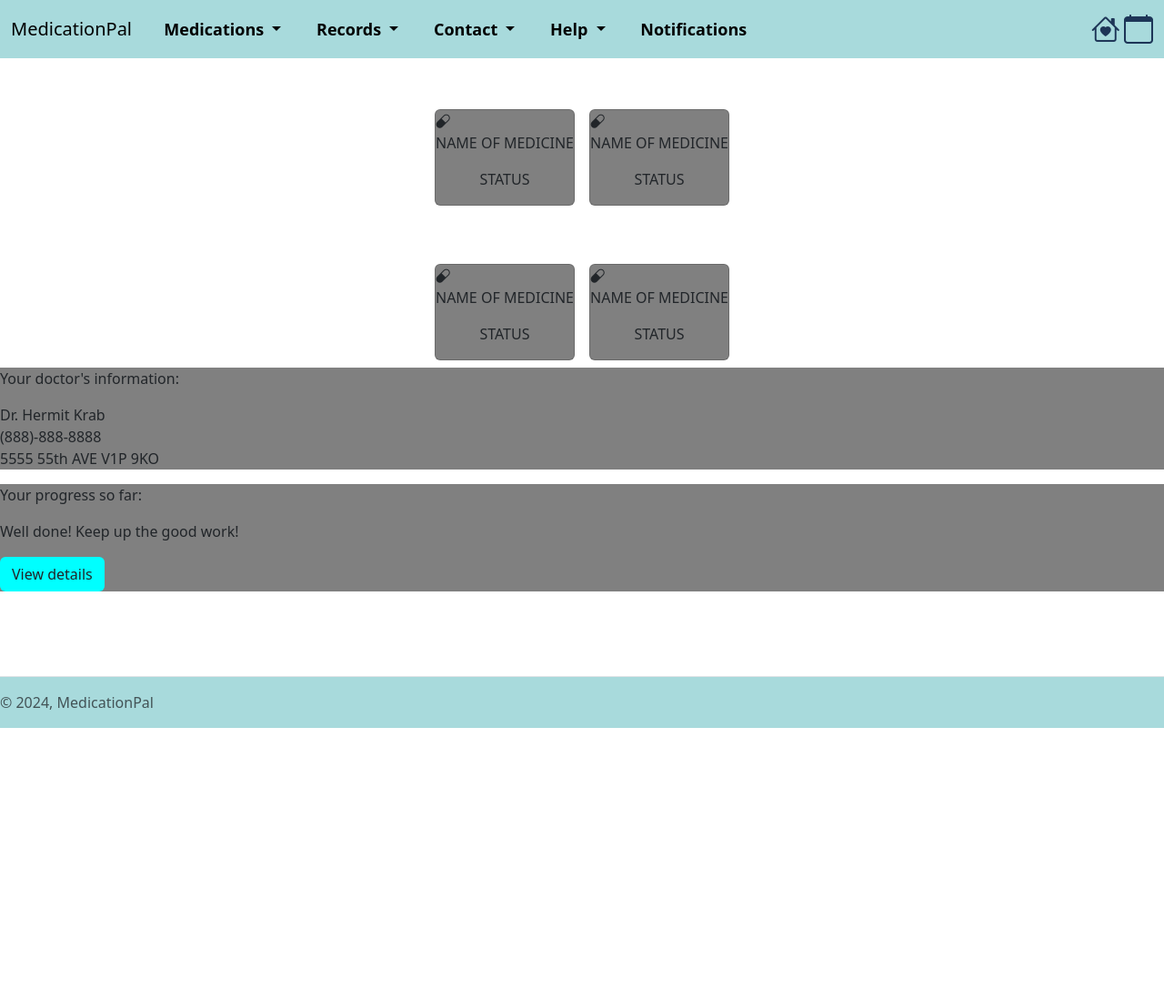
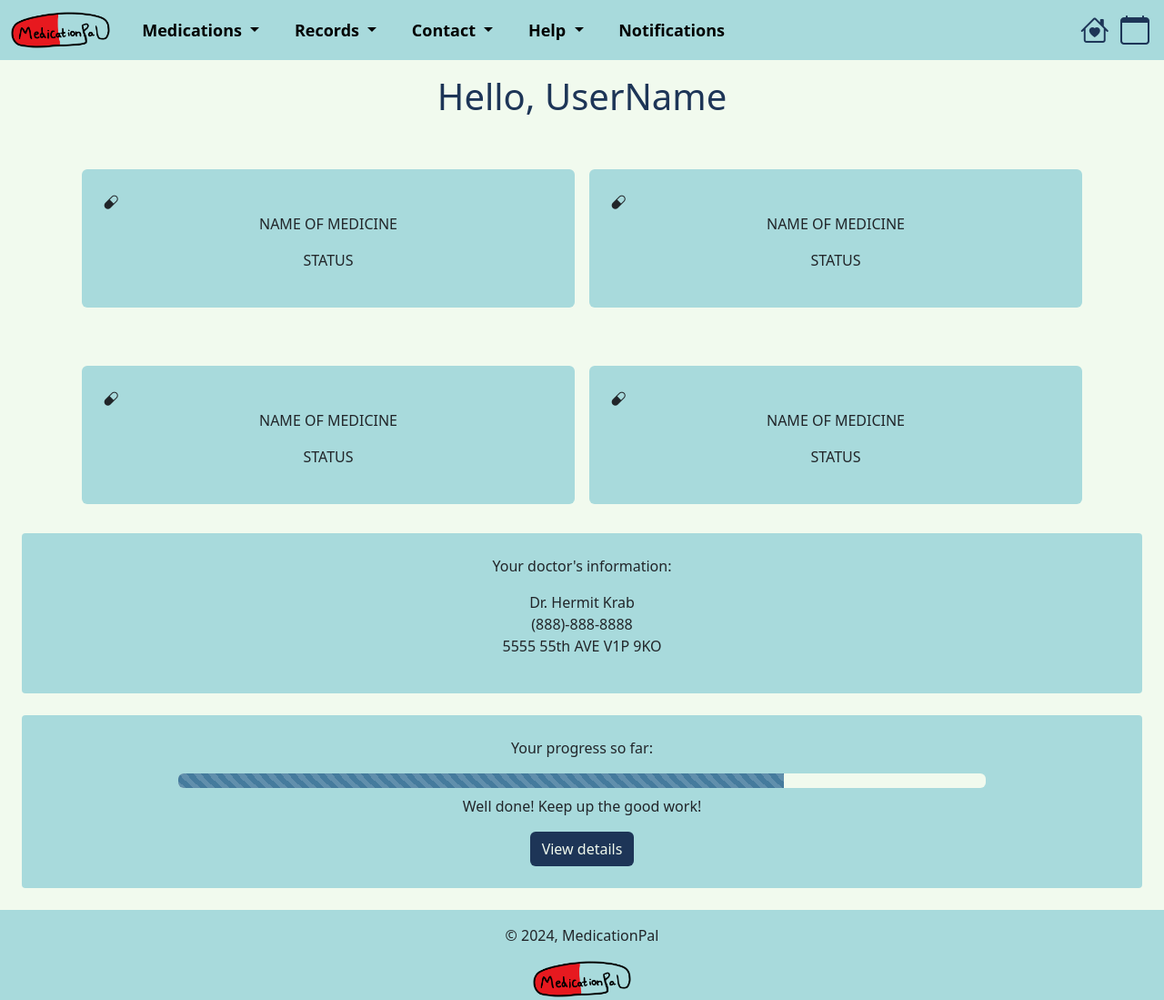
Before and after one commit to SamarjitBhogal/MedicationPal, a plain HTML site: page pages/homepage.html in a window 1280 px wide. Shown: the whole page at 91% size. Before the commit the page ends 800 px from the top, so only its background shows below. Drawn offline with nearby package versions, Linux system fonts and the light colour scheme; a script that the page names is missing.

Commit message:
finsished making homepage, added standard classes for palette

```diff
--- a/components/footer.html
+++ b/components/footer.html
@@ -1,3 +1,4 @@
-<footer class="py-3 border-top">
-  <p class="m-0 text-muted">&copy; 2024, MedicationPal</p>
+<footer class="py-3 text-center bg-a8dadc">
+  <p class="m-0">&copy; 2024, MedicationPal</p>
+  <img class="logo mt-3" src="../images/transparent-logo.png">
 </footer>
--- a/components/navbar.html
+++ b/components/navbar.html
@@ -1,11 +1,13 @@
-<nav class="navbar navbar-expand-lg nav-color">
+<nav class="navbar navbar-expand-lg bg-a8dadc">
     <div class="container-fluid">
-        <button class="navbar-toggler" type="button" data-bs-toggle="collapse"
+        <button class="navbar-toggler c-1d3557" type="button" data-bs-toggle="collapse"
             data-bs-target="#navbarSupportedContent" aria-controls="navbarSupportedContent" aria-expanded="false"
             aria-label="Toggle navigation">
             <span class="navbar-toggler-icon"></span>
         </button>
-        <a class="navbar-brand" href="./">MedicationPal</a>
+        <a class="navbar-brand" href="../">
+            <img class="logo" src="../images/transparent-logo.png">
+        </a>
         <div class="collapse navbar-collapse" id="navbarSupportedContent">
             <ul class="navbar-nav me-auto mb-2 mb-lg-0">
                 <li class="nav-item dropdown">
@@ -13,7 +15,7 @@
                         aria-expanded="false">
                         Medications
                     </a>
-                    <ul class="dropdown-menu">
+                    <ul class="dropdown-menu bg-e63946">
                         <li><a class="dropdown-item" href="#">Create Entries</a></li>
                         <li><a class="dropdown-item" href="#">Edit Entries</a></li>
                         <li><a class="dropdown-item" href="#">View Entries</a></li>
@@ -28,7 +30,7 @@
                         aria-expanded="false">
                         Records
                     </a>
-                    <ul class="dropdown-menu">
+                    <ul class="dropdown-menu bg-e63946">
                         <li><a class="dropdown-item" href="#">Schedule</a></li>
                         <li><a class="dropdown-item" href="#">Progress</a></li>
                     </ul>
@@ -38,7 +40,7 @@
                         aria-expanded="false">
                         Contact
                     </a>
-                    <ul class="dropdown-menu">
+                    <ul class="dropdown-menu bg-e63946">
                         <li><a class="dropdown-item" href="#">Doctors Info</a></li>
                         <li><a class="dropdown-item" href="#">Contact Us</a></li>
                     </ul>
@@ -48,7 +50,7 @@
                         aria-expanded="false">
                         Help
                     </a>
-                    <ul class="dropdown-menu">
+                    <ul class="dropdown-menu bg-e63946">
                         <li><a class="dropdown-item" href="#">FAQs</a></li>
                         <li><a class="dropdown-item" href="#">Feedback</a></li>
                         <li><a class="dropdown-item" href="#">Support</a></li>
@@ -65,8 +67,8 @@
             </form> -->
         </div>
         <div>
-            <a href="./"><i class="bi bi-house-heart"></i></a>
-            <a href="#"><i class="bi bi-calendar"></i></a>
+            <a href="./"><i class="bi bi-house-heart m-1 c-1d3557"></i></a>
+            <a href="#"><i class="bi bi-calendar m-1 c-1d3557"></i></a>
         </div>
     </div>
 </nav>
--- a/pages/homepage.html
+++ b/pages/homepage.html
@@ -3,6 +3,7 @@
 
 <head>
     <title>MedicationPal</title>
+    <link rel="icon" type="image/png" sizes="32x32" href="/favicon-32x32.png">
     <meta name="comp1800 template" content="My 1800 App">
 
     <!-- Required meta tags -->
@@ -40,8 +41,9 @@
     <div id="nav-placeholder"></div>
 
     <div>
-        <div class="container d-flex justify-content-center mt-5 mb-5">
-            <div class="card entry-card m-2">
+        <h1 class="text-center mt-3 c-1d3557">Hello, UserName</h1>
+        <div class="container d-flex justify-content-around mt-5 mb-5">
+            <div class="card entry-card bg-a8dadc m-2 p-4">
                 <i class="bi bi-capsule"></i>
                 <p>
                     <span>NAME OF MEDICINE</span>
@@ -50,7 +52,7 @@
                     <span>STATUS</span>
                 </p>
             </div>
-            <div class="card entry-card m-2">
+            <div class="card entry-card bg-a8dadc m-2 p-4">
                 <i class="bi bi-capsule"></i>
                 <p>
                     <span>NAME OF MEDICINE</span>
@@ -61,8 +63,8 @@
             </div>
         </div>
 
-        <div class="container d-flex justify-content-center">
-            <div class="card entry-card m-2">
+        <div class="container d-flex justify-content-around">
+            <div class="card entry-card bg-a8dadc m-2 p-4">
                 <i class="bi bi-capsule"></i>
                 <p>
                     <span>NAME OF MEDICINE</span>
@@ -71,7 +73,7 @@
                     <span>STATUS</span>
                 </p>
             </div>
-            <div class="card entry-card m-2">
+            <div class="card entry-card bg-a8dadc m-2 p-4">
                 <i class="bi bi-capsule"></i>
                 <p>
                     <span>NAME OF MEDICINE</span>
@@ -81,7 +83,7 @@
                 </p>
             </div>
         </div>
-        <div class="doc-info">
+        <div class="doc-info bg-a8dadc m-4 p-4 rounded-1">
             <p>
                 <span>
                     Your doctor's information:
@@ -95,19 +97,21 @@
                 </span>
             </p>
         </div>
-        <div class="progress-card">
+        <div class="progress-card bg-a8dadc m-4 p-4 rounded-1">
             <p>
                 <span>
                     Your progress so far:
                 </span>
             </p>
-
+            <div class="progress med-pal-progessbar bg-f1faee mb-2" role="progressbar" aria-label="Animated striped example" aria-valuenow="75" aria-valuemin="0" aria-valuemax="100">
+                <div class="progress-bar progress-bar-striped progress-bar-animated bg-457b9d" style="width: 75%"></div>
+            </div>
             <p>
                 <span>
                     Well done! Keep up the good work!
                 </span>
             </p>
-            <button type="button" class="btn">View details</button>
+            <button type="button" class="btn bg-1d3557 c-f1faee">View details</button>
         </div>
     </div>
 
--- a/styles/homepageStyle.css
+++ b/styles/homepageStyle.css
@@ -1,5 +1,7 @@
 .entry-card {
-    background-color: grey;
+    width: 100%;
+    height: 100%;
+    border: none;
 }
 
 .entry-card p {
@@ -7,13 +9,14 @@
 }
 
 .doc-info {
-    background-color: grey;
+    text-align: center;
 }
 
 .progress-card {
-    background-color: grey;
+    text-align: center;
 }
 
-.progress-card button {
-    background-color: aqua;
+.med-pal-progessbar {
+    width: 75%;
+    margin: 0 auto;
 }
--- a/styles/style.css
+++ b/styles/style.css
@@ -3,20 +3,63 @@ body {
     padding: 0;
     width: 100vw;
     min-height: 100vh;
+    background-color: #f1faee;
+}
+
+/* Color Palette */
+
+/* Background: */
+.bg-e63946 {
+    background-color: #e63946;
+}
+
+.bg-f1faee {
+    background-color: #f1faee;
+}
+
+.bg-a8dadc {
+    background-color: #a8dadc;
+}
+
+.bg-457b9d {
+    background-color: #457B9D;
+}
+
+.bg-1d3557 {
+    background-color: #1d3557;
+}
+
+/* Color: */
+.c-e63946 {
+    color: #e63946;
+}
+
+.c-f1faee {
+    color: #f1faee;
+}
+
+.c-a8dadc {
+    color: #a8dadc;
+}
+
+.c-457b9d {
+    color: #457B9D;
+}
+
+.c-1d3557 {
+    color: #1d3557;
 }
 
 #cat-h1 {
     margin-top: 10%;
     text-align: center;
     vertical-align: middle;
-    color: #1d3557;
 
 }
 
 #cat-button {
    margin: 0 auto;
    display: block;
-   background-color:#457B9D;
    cursor: pointer;
 
 }
@@ -27,19 +70,12 @@ body {
 
 }
 
-#footer-placeholder {
-    background-color: #a8dadc;
-
-    position: sticky;
+#footer-placeholder {position: sticky;
     top: 100%;
 }
 
-.nav-color {
-    background-color: #a8dadc;
-}
-
-.navbar-toggler {
-    color: #1d3557;
+.logo {
+    height: 40px;
 }
 
 .nav-item {
@@ -52,7 +88,6 @@ body {
 .bi-house-heart, .bi-calendar {
     font-size: xx-large;
     text-decoration: none;
-    color: #1d3557;
 }
 
 .dropdown-toggle {
@@ -60,7 +95,6 @@ body {
 }
 
 .dropdown-menu {
-    background-color: #e63946;
     color: black;
     font-size: large;
 }
```
Also changed, not shown: components/create-entry-btn.html (added, +18 -0 lines), index.html (+4 -2 lines), pages/template.html (+1 -0 lines), favicon-32x32.png (added), images/logo.jpg (deleted), images/transparent-logo.png (added).
